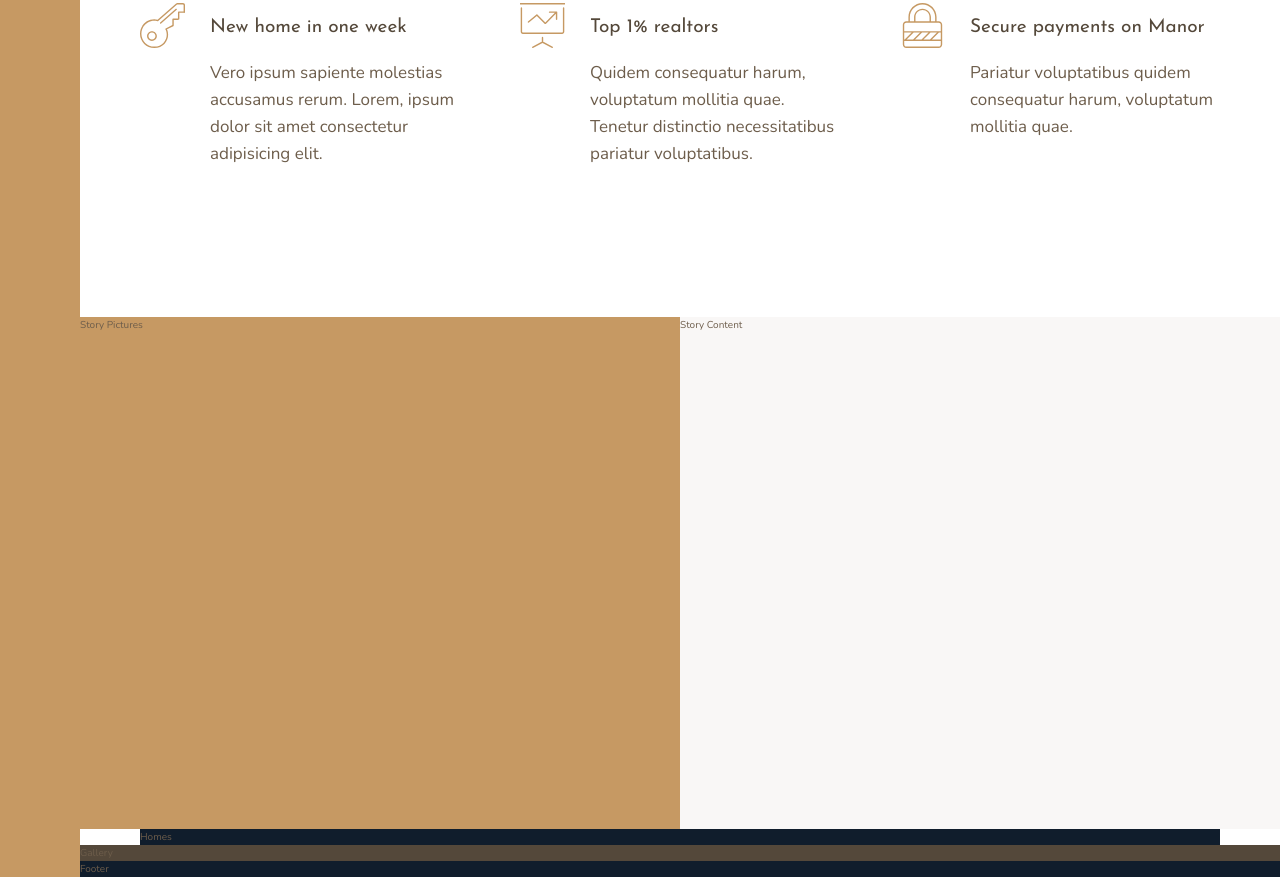
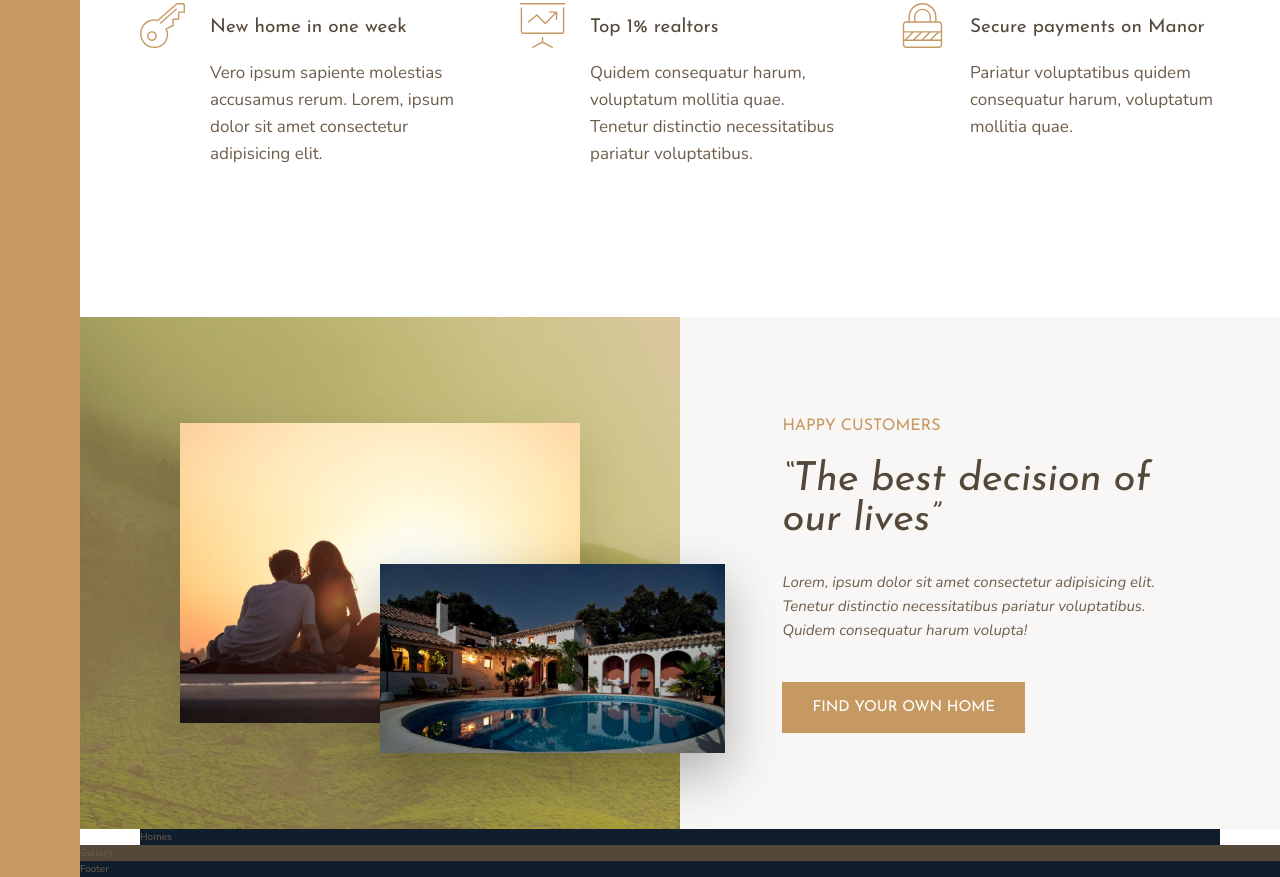
Before and after one commit to theWeboy/Manor, a website: page index.html in a window 1280 px wide. Shown: the part 991-1868 px from the top of the page. Drawn offline with nearby package versions, Linux system fonts and the light colour scheme.

Commit message:
Style stories section

```diff
--- a/index.html
+++ b/index.html
@@ -68,11 +68,17 @@
         </section>
 
         <div class="story__pictures">
-            Story Pictures
+            <img src="img/story-1.jpeg" alt="Couple with new house" class="story__img--1">
+            <img src="img/story-2.jpeg" alt="New house" class="story__img--2">
         </div>
 
         <div class="story__content">
-            Story Content
+            <h3 class="heading-3 mb-sm">Happy Customers</h3>
+            <h2 class="heading-2 heading-2--dark mb-md">&ldquo;The best decision of our lives&rdquo;</h2>
+            <p class="story__text">
+                Lorem, ipsum dolor sit amet consectetur adipisicing elit. Tenetur distinctio necessitatibus pariatur voluptatibus. Quidem consequatur harum volupta!
+            </p>
+            <button class="btn">Find your own home</button>
         </div>
 
         <div class="homes">
--- a/sass/_story.scss
+++ b/sass/_story.scss
@@ -2,10 +2,48 @@
   &__pictures{
     background-color: $color-primary;
     grid-column: full-start / col-end 4;
+    background-image: linear-gradient(rgba($color-primary, .5), rgba($color-primary, .5)), url("../img/back.jpg");
+
+    display: grid;
+    grid-template-rows: repeat(6 , 1fr);
+    grid-template-columns: repeat(6 , 1fr);
+    align-items: center;
+  }
+
+  &__img--1{
+    width: 100%;
+    grid-row: 2 / 6;
+    grid-column: 2 / 6;
+    box-shadow: 0 2rem 5rem rgba(#000, .1);
+  }
+
+  &__img--2{
+    width: 115%;
+    grid-row: 4 / 6;
+    grid-column: 4 / 7;
+    z-index: 20;
+    box-shadow: 0 2rem 5rem rgba(#000, .3);
   }
 
   &__content{
     background-color: $color-grey-light-1;
     grid-column: col-start 5 / full-end;
+
+    padding: 6rem 8vw;
+
+    /*display: flex;
+    flex-direction: column;
+    justify-content: center;
+    align-items: flex-start;*/
+
+    display: grid;
+    align-content: center;
+    justify-items: start;
+  }
+
+  &__text{
+    font-size: 1.5rem;
+    font-style: italic;
+    margin-bottom: 4rem;
   }
 }
--- a/sass/_typography.scss
+++ b/sass/_typography.scss
@@ -9,10 +9,24 @@
 
 .heading-2{
   @extend %heading;
+  font-size: 4rem;
+  font-style: italic;
+  line-height: 1;
+
+  &--light{
+    color: $color-grey-light-1;
+  }
+
+  &--dark{
+    color: $color-grey-dark-1;
+  }
 }
 
 .heading-3{
   @extend %heading;
+  font-size: 1.6rem;
+  color: $color-primary;
+  text-transform: uppercase;
 }
 
 .heading-4{
@@ -27,3 +41,20 @@
     color: $color-grey-dark-1;
   }
 }
+
+.btn{
+  background-color: $color-primary;
+  color: #fff;
+  border: none;
+  border-radius: 0;
+  font-family: $font-display;
+  font-size: 1.5rem;
+  text-transform: uppercase;
+  padding: 1.8rem 3rem;
+  cursor: pointer;
+  transition: all .2s;
+
+  &:hover{
+    background-color: $color-primary-dark;
+  }
+}
--- /dev/null
+++ b/sass/_utilities.scss
@@ -0,0 +1,5 @@
+// Margin Helper classes
+.mb-sm{ margin-bottom: 2rem;}
+.mb-md{ margin-bottom: 3rem;}
+.mb-lg{ margin-bottom: 4rem;}
+.mb-hg{ margin-bottom: 8rem;}
--- a/sass/main.scss
+++ b/sass/main.scss
@@ -1,5 +1,6 @@
 @import "base";
 @import "typography";
+@import "utilities";
 
 @import "sidebar";
 @import "header";
```
Also changed, not shown: css/style.css.
